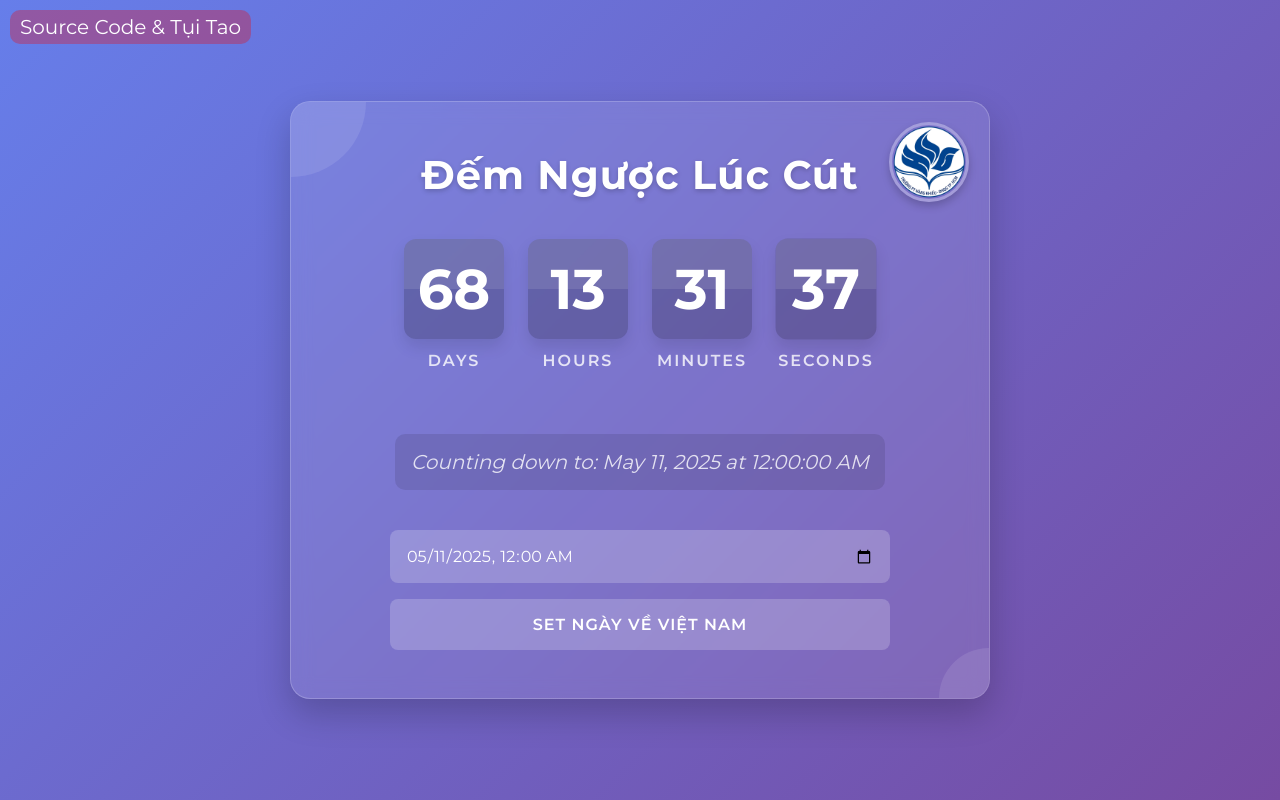
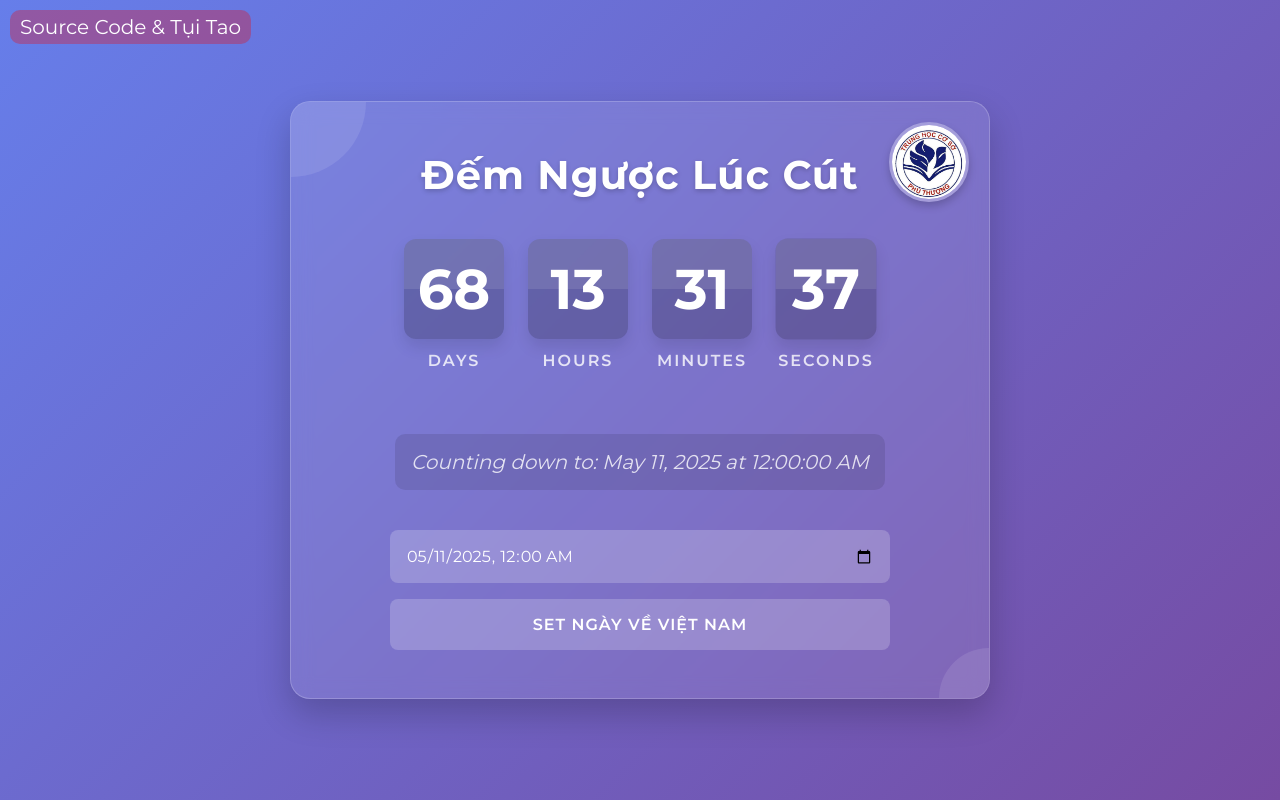
Before and after one commit to TuKiNhatUVA/TuKiNhatUVA.github.io, a plain HTML site: page index.html in a window 1280 px wide. Drawn offline with Linux system fonts and the light colour scheme.

Commit message:
đổi logo vì sợ bản quyền :D

```diff
--- a/index.html
+++ b/index.html
@@ -335,7 +335,7 @@
         <div class="decoration decoration-2"></div>
 
         <!-- Placeholder image in top corner -->
-        <img src="./PTNK_clear_logo.png" alt="Event logo" class="placeholder-image">
+        <img src="./ptnk_2.jpg" alt="Event logo" class="placeholder-image">
 
         <h1>Đếm Ngược Lúc Cút</h1>
 
```
